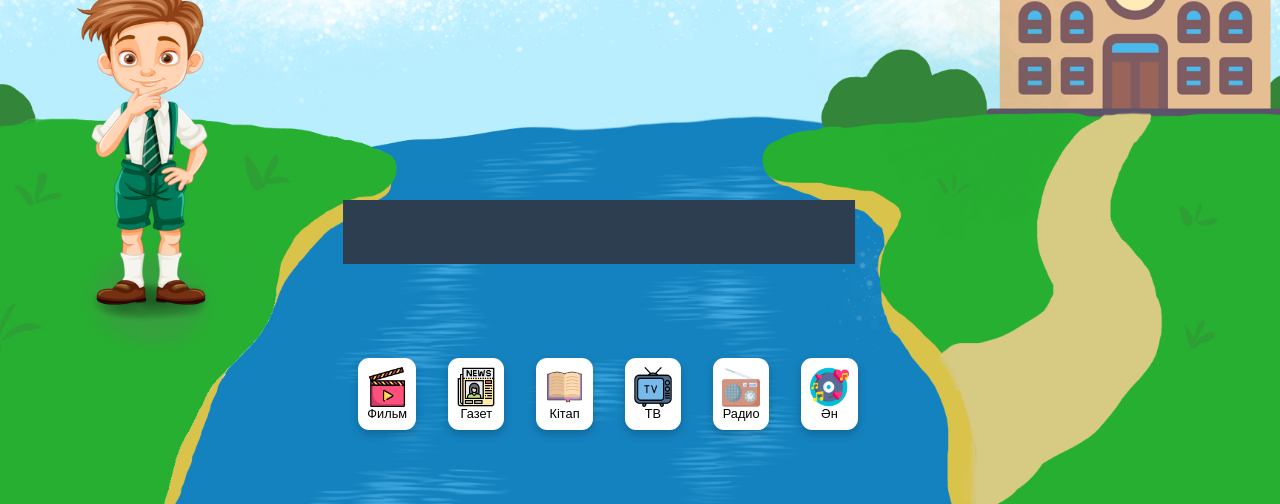
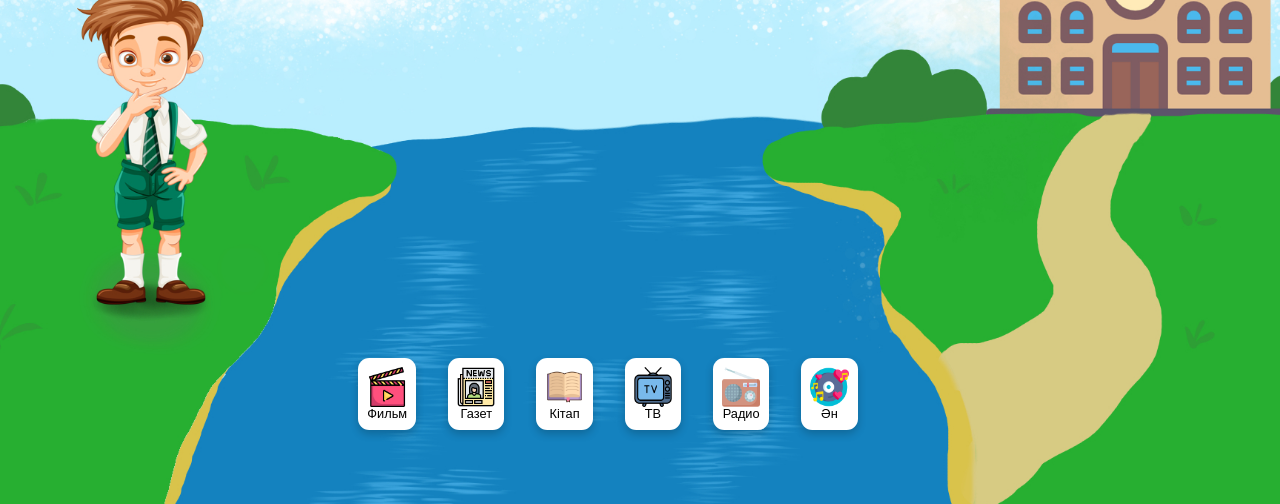
Before and after one commit to Re1otsu/Flask-App-Railway, a Flask app: page /game2 in a window 1280 px wide. Shown: the part 228-732 px from the top of the page. Run offline with Flask 3, Linux system fonts and the light colour scheme; a user stored in the database is signed in.

Commit message:
прогресс

```diff
--- a/static/css/game2.css
+++ b/static/css/game2.css
@@ -45,7 +45,6 @@
       position: relative;
       align-items:center;
       justify-content: center;
-      background-color: #2c3e50;
       transform: translate(-8%, 100%);
       width: 40vw;
       height: 8vh;
```
